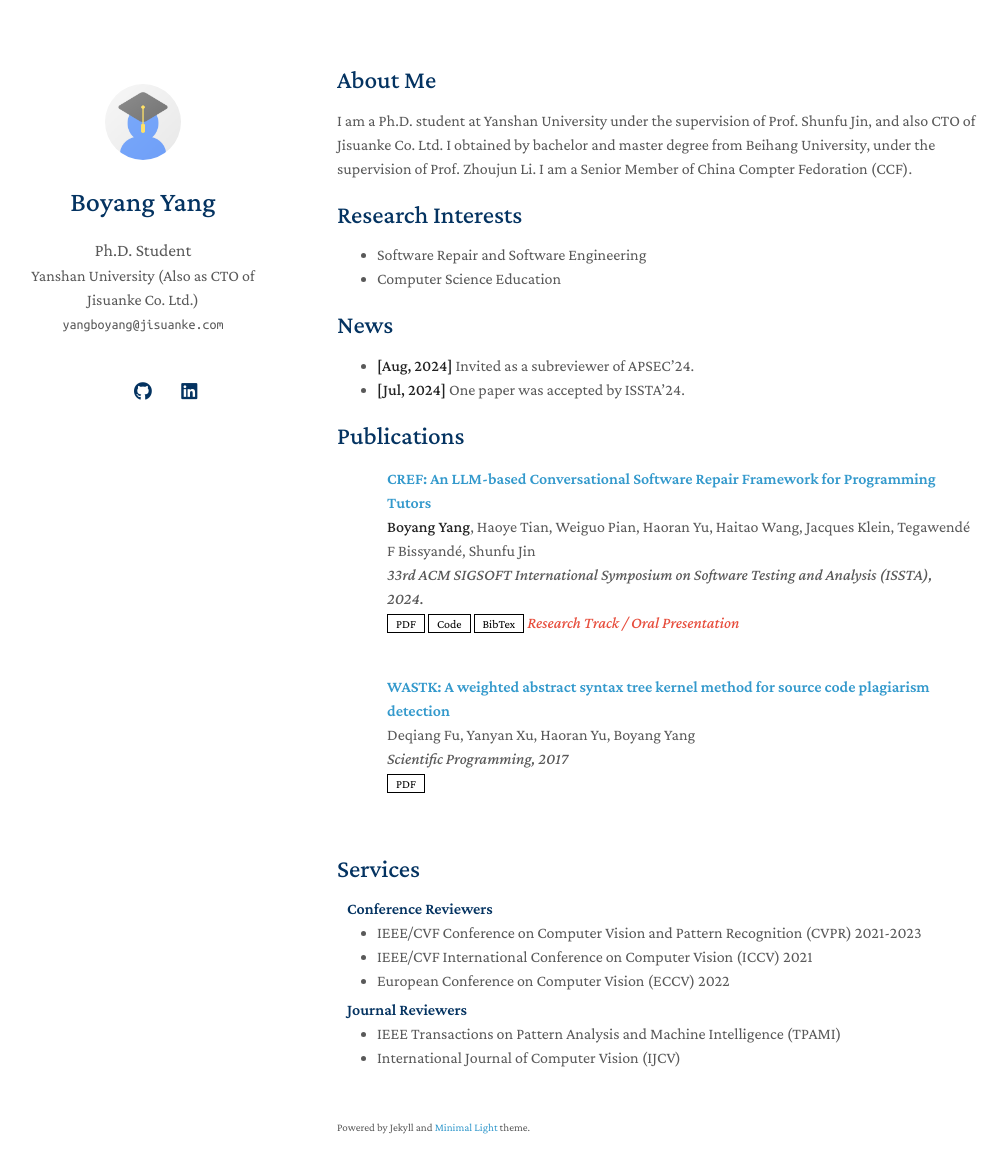
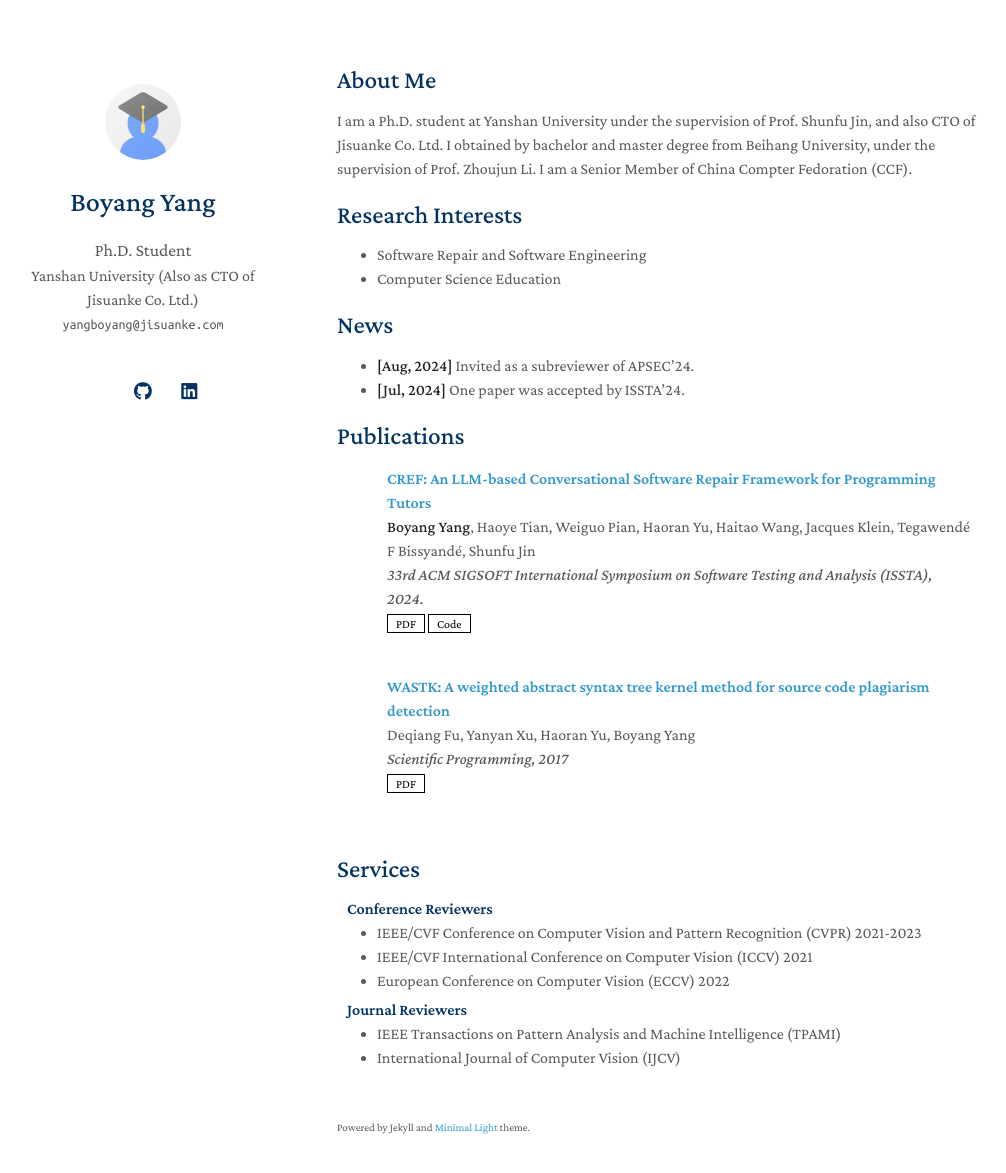
Before and after one commit to buaabarty/buaabarty.github.io, a Jekyll site: the page built from index.md, in a window 1280 px wide and 1208 px high. Shown: the top 1173 px of the window, without its empty margins (133-1139 px from the left). Built offline with Jekyll 4.4.1, drawn with Linux system fonts in a browser that asks for light colours; a style sheet for code colours, icons or effects is not loaded; our own code applies the rules of GitHub Pages for plain Markdown files.

Commit message:
Update publications.yml

```diff
--- a/_data/publications.yml
+++ b/_data/publications.yml
@@ -6,8 +6,6 @@ main:
     conference: 33rd ACM SIGSOFT International Symposium on Software Testing and Analysis (ISSTA), 2024.
     pdf: https://arxiv.org/pdf/2406.13972
     code: https://github.com/buaabarty/CREF
-    bibtex: https://bib.yliu.me/MICCAI23.txt
-    notes: Research Track / Oral Presentation
 
   - title: "WASTK: A weighted abstract syntax tree kernel method for source code plagiarism detection"
     authors: Deqiang Fu, Yanyan Xu, Haoran Yu, Boyang Yang
```
